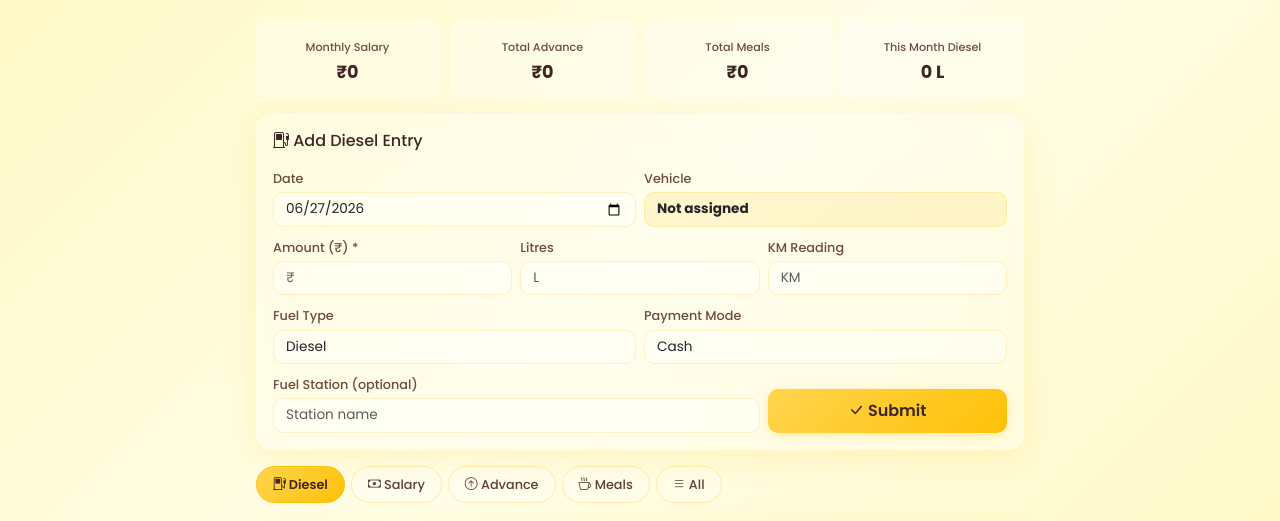
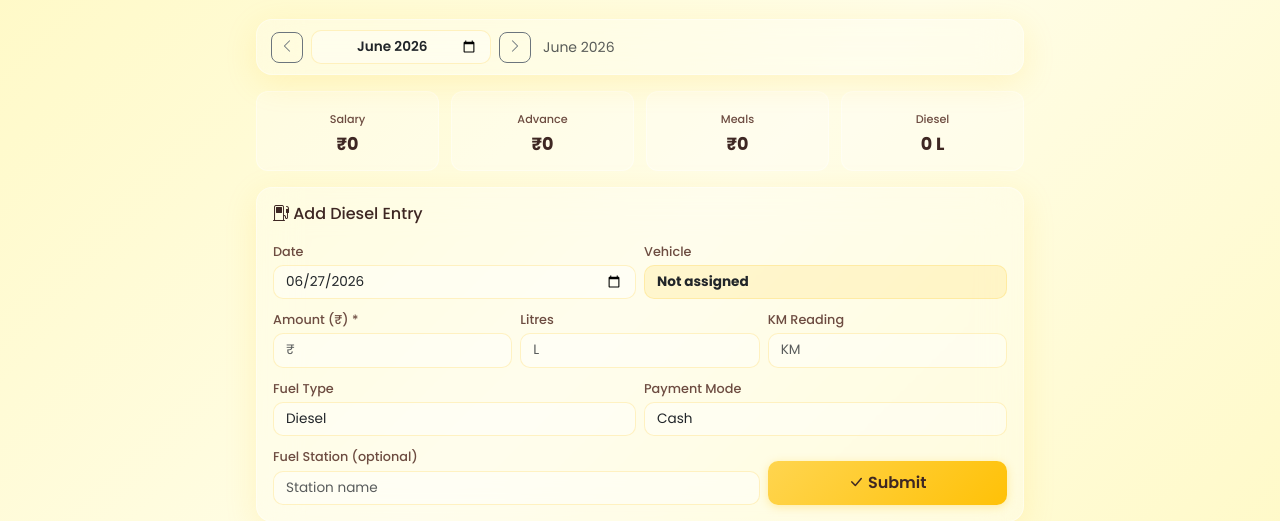
Before and after one commit to Sathwikreddythummala/vig-app, a FastAPI app: template templates/driver_portal.html in a window 1280 px wide. Shown: the part 118-639 px from the top of the page. Run offline with FastAPI, Linux system fonts and the light colour scheme; the template is opened without the code that fills it, so the values that code supplies are empty.

Commit message:
Driver portal monthly filter, bug fixes, GST page, purse fixes

```diff
--- a/routes/driver_portal.py
+++ b/routes/driver_portal.py
@@ -25,11 +25,20 @@ async def portal_home(request: Request):
 
 
 @router.get("/api/my-data")
-async def my_data(request: Request):
+async def my_data(request: Request, month: str = ""):
     user = get_driver_user(request)
     if not user:
         return JSONResponse({"error": "Unauthorized"}, 401)
     driver_name = user.get("driver_name", "")
+    if not month:
+        month = datetime.now().strftime("%Y-%m")
+    month_start = month + "-01"
+    month_parts = month.split("-")
+    y, m = int(month_parts[0]), int(month_parts[1])
+    if m == 12:
+        month_end = f"{y+1}-01-01"
+    else:
+        month_end = f"{y}-{m+1:02d}-01"
     drivers = get_all_records("Drivers")
     driver = None
     for d in drivers:
@@ -40,30 +49,30 @@ async def my_data(request: Request):
         return JSONResponse({"error": "Driver not found"}, 404)
     expenses = get_all_records("Expenses")
     my_expenses = [e for e in expenses if str(e.get("DriverName", "")) == driver_name]
-    my_expenses.sort(key=lambda x: str(x.get("ExpenseDate", "")), reverse=True)
-    salary_entries = [e for e in my_expenses if e.get("SubCategory") == "Salary"]
-    advance_entries = [e for e in my_expenses if e.get("SubCategory") == "Advance"]
-    meals_entries = [e for e in my_expenses if e.get("SubCategory") == "Meals"]
+    month_expenses = [e for e in my_expenses if month_start <= str(e.get("ExpenseDate", "")) < month_end]
+    month_expenses.sort(key=lambda x: str(x.get("ExpenseDate", "")), reverse=True)
+    salary_entries = [e for e in month_expenses if e.get("SubCategory") == "Salary"]
+    advance_entries = [e for e in month_expenses if e.get("SubCategory") == "Advance"]
+    meals_entries = [e for e in month_expenses if e.get("SubCategory") == "Meals"]
     fuel_records = get_all_records("FuelEntries")
-    diesel_entries = [f for f in fuel_records if str(f.get("DriverName", "")) == driver_name]
+    diesel_entries = [f for f in fuel_records if str(f.get("DriverName", "")) == driver_name and month_start <= str(f.get("EntryDate", "")) < month_end]
     diesel_entries.sort(key=lambda x: str(x.get("EntryDate", "")), reverse=True)
-    month_start = datetime.now().strftime("%Y-%m-01")
-    month_expenses = [e for e in my_expenses if str(e.get("ExpenseDate", "")) >= month_start]
     total_salary = sum(float(e.get("Amount", 0) or 0) for e in salary_entries)
     total_advance = sum(float(e.get("Amount", 0) or 0) for e in advance_entries)
     total_meals = sum(float(e.get("Amount", 0) or 0) for e in meals_entries)
-    month_diesel_litres = sum(float(f.get("Litres", 0) or 0) for f in diesel_entries if str(f.get("EntryDate", "")) >= month_start)
+    month_diesel_litres = sum(float(f.get("Litres", 0) or 0) for f in diesel_entries)
     return {
         "driver": driver,
-        "salary_entries": salary_entries[:30],
-        "advance_entries": advance_entries[:30],
-        "meals_entries": meals_entries[:30],
-        "diesel_entries": diesel_entries[:30],
+        "month": month,
+        "salary_entries": salary_entries,
+        "advance_entries": advance_entries,
+        "meals_entries": meals_entries,
+        "diesel_entries": diesel_entries,
         "total_salary": total_salary,
         "total_advance": total_advance,
         "total_meals": total_meals,
         "month_diesel_litres": month_diesel_litres,
-        "recent_expenses": my_expenses[:20],
+        "recent_expenses": month_expenses,
     }
 
 
--- a/templates/driver_portal.html
+++ b/templates/driver_portal.html
@@ -60,11 +60,17 @@
             </div>
             <span class="vehicle-badge" id="vehicleBadge">--</span>
         </div>
+        <div class="glass mb-3 d-flex align-items-center gap-2" style="padding:10px 14px">
+            <button class="btn btn-sm btn-outline-secondary" onclick="changeMonth(-1)" style="border-radius:8px"><i class="bi bi-chevron-left"></i></button>
+            <input type="month" class="form-control glass-input text-center" id="selectedMonth" style="max-width:180px;font-weight:600" onchange="loadMyData()">
+            <button class="btn btn-sm btn-outline-secondary" onclick="changeMonth(1)" style="border-radius:8px"><i class="bi bi-chevron-right"></i></button>
+            <span class="text-muted small ms-1" id="monthLabel"></span>
+        </div>
         <div class="stat-row">
-            <div class="stat-box"><small>Monthly Salary</small><h4 id="statSalary">₹0</h4></div>
-            <div class="stat-box"><small>Total Advance</small><h4 id="statAdvance">₹0</h4></div>
-            <div class="stat-box"><small>Total Meals</small><h4 id="statMeals">₹0</h4></div>
-            <div class="stat-box"><small>This Month Diesel</small><h4 id="statDiesel">0 L</h4></div>
+            <div class="stat-box"><small>Salary</small><h4 id="statSalary">₹0</h4></div>
+            <div class="stat-box"><small>Advance</small><h4 id="statAdvance">₹0</h4></div>
+            <div class="stat-box"><small>Meals</small><h4 id="statMeals">₹0</h4></div>
+            <div class="stat-box"><small>Diesel</small><h4 id="statDiesel">0 L</h4></div>
         </div>
         <div class="glass" id="dieselFormCard">
             <h6 class="mb-3"><i class="bi bi-fuel-pump"></i> Add Diesel Entry</h6>
@@ -148,12 +154,27 @@
 
     document.addEventListener('DOMContentLoaded', function() {
         document.getElementById('dslVehicle').value = assignedVehicle || 'Not assigned';
+        document.getElementById('selectedMonth').value = new Date().toISOString().slice(0,7);
         loadMyData();
     });
 
+    function changeMonth(delta) {
+        var sel = document.getElementById('selectedMonth');
+        var parts = sel.value.split('-');
+        var y = parseInt(parts[0]), m = parseInt(parts[1]) + delta;
+        if (m > 12) { m = 1; y++; }
+        if (m < 1) { m = 12; y--; }
+        sel.value = y + '-' + String(m).padStart(2,'0');
+        loadMyData();
+    }
+
     async function loadMyData() {
         try {
-            var res = await fetch('/driver-portal/api/my-data');
+            var month = document.getElementById('selectedMonth').value;
+            var monthNames = ['','January','February','March','April','May','June','July','August','September','October','November','December'];
+            var parts = month.split('-');
+            document.getElementById('monthLabel').textContent = monthNames[parseInt(parts[1])] + ' ' + parts[0];
+            var res = await fetch('/driver-portal/api/my-data?month=' + month);
             var data = await res.json();
             if (data.error) return;
             var d = data.driver;
```
Also changed, not shown: .claude/settings.local.json.
